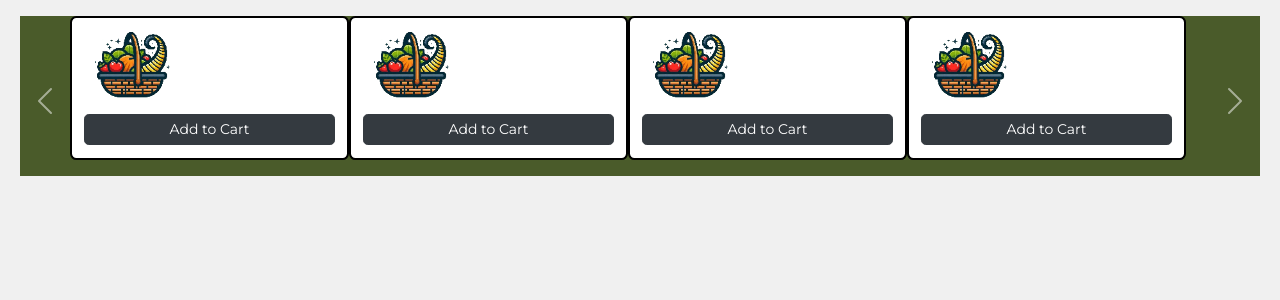
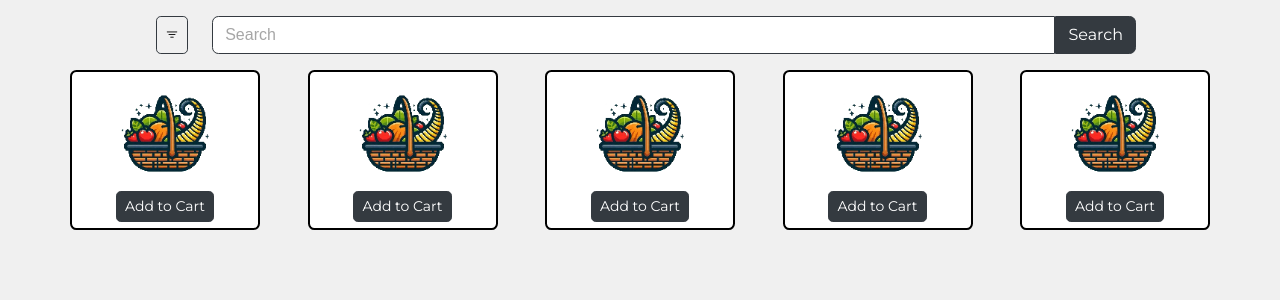
Before and after one commit to Goosum/Cornucopia190, a Flask app: page /search in a window 1280 px wide. Shown: the part 137-437 px from the top of the page. Run offline with Flask 3, Linux system fonts and the light colour scheme; some libraries are stand-ins or nearby versions.

Commit message:
search page template complete

```diff
--- a/templates/search.html
+++ b/templates/search.html
@@ -8,6 +8,7 @@
       <link rel="stylesheet" href="{{ url_for('static', filename='css/bootstrap.min.css') }}">
       <link rel="stylesheet" href="{{ url_for('static', filename='style.css') }}">
       <script src="https://cdn.jsdelivr.net/npm/bootstrap@5.3.0-alpha1/dist/js/bootstrap.bundle.min.js"></script>
+      <link rel="stylesheet" href="https://cdn.jsdelivr.net/npm/bootstrap-icons@1.5.0/font/bootstrap-icons.css">
       <style>
 
         /* Navbar */
@@ -41,6 +42,27 @@
           width: calc(100% - 100px);
           margin: 0 auto;
         }
+        .free-product {
+          height: 10rem;
+          border-style: solid;
+          border-color: black;
+          border-width: 2px;
+          margin: auto;
+        }
+        .free-product-l {
+          height: 10rem;
+          border-style: solid;
+          border-color: black;
+          border-width: 2px;
+          margin: 0px 0px 0px auto;
+        }
+        .free-product-f {
+          height: 10rem;
+          border-style: solid;
+          border-color: black;
+          border-width: 2px;
+          margin: 0px auto 0px 0px;
+        }
 
       </style>
 
@@ -72,6 +94,88 @@
           <i class="fas fa-shopping-cart"></i> 🛒 ( <span id="cart-counter">{{ session.get('cart_total', 0) }}</span>) </a>
       </div>
     </nav>
+
+    <div>
+      <form class="d-flex mx-auto" style="width:80%">
+        <button class="btn btn-sm border border-dark mx-auto" type="button" data-bs-toggle="offcanvas" data-bs-target="#filterOffCanvas"><i style="color:black" class="bi bi-filter"></i></button>
+        <input class="form-control border border-dark ms-auto" style="width:85%;border-radius: 0.4rem 0% 0% 0.4rem" placeholder="Search">
+        <button class="btn btn-dark" style="border-radius: 0% 0.4rem 0.4rem 0%" type="button">Search</button>
+      </form>
+    </div>
+
+    <!--OffCanvas Filter Body-->
+    <div class="offcanvas offcanvas-start" tab-index="-1" id="filterOffCanvas">
+      <div class="offcanvas-header">
+        <h4 class="offcanvas-title">Filters</h4>
+        <button type="button" class="btn-close" data-bs-dismiss="offcanvas"></button>
+      </div>
+      <div class="offcanvas-body">
+        <h6>Departments</h6>
+        <div class="form-check">
+          <input class="form-check-input border border-dark" type="checkbox">
+          <label class="form-check-label">
+            Bakery
+          </label>
+        </div>
+        <div class="form-check">
+          <input class="form-check-input border border-dark" type="checkbox">
+          <label class="form-check-label">
+            Dairy
+          </label>
+        </div>
+        <div class="form-check">
+          <input class="form-check-input border border-dark" type="checkbox">
+          <label class="form-check-label">
+            Meat
+          </label>
+        </div>
+        <div class="form-check">
+          <input class="form-check-input border border-dark" type="checkbox">
+          <label class="form-check-label">
+            Seafood
+          </label>
+        </div>
+        <div class="form-check">
+          <input class="form-check-input border border-dark" type="checkbox">
+          <label class="form-check-label">
+            Fruit
+          </label>
+        </div>
+        <div class="form-check">
+          <input class="form-check-input border border-dark" type="checkbox">
+          <label class="form-check-label">
+            Vegetables
+          </label>
+        </div>
+
+      </div>
+    </div>
+    <!-- Product List-->
+    <div class="container">
+      <div class="row">
+        <div class="col-2 card free-product-f d-flex align-items-center justify-content-center">
+          <img style="height:7rem;width:7rem" src="{{ url_for('static', filename='images/carouselplaceholder.png')}}">
+          <button class="btn btn-dark btn-sm">Add to Cart</button>
+        </div>
+        <div class="col-2 card free-product d-flex align-items-center justify-content-center">
+          <img style="height:7rem;width:7rem" src="{{ url_for('static', filename='images/carouselplaceholder.png')}}">
+          <button class="btn btn-dark btn-sm">Add to Cart</button>
+        </div>
+        <div class="col-2 card free-product d-flex align-items-center justify-content-center">
+          <img style="height:7rem;width:7rem" src="{{ url_for('static', filename='images/carouselplaceholder.png')}}">
+          <button class="btn btn-dark btn-sm">Add to Cart</button>
+        </div>
+        <div class="col-2 card free-product d-flex align-items-center justify-content-center">
+          <img style="height:7rem;width:7rem" src="{{ url_for('static', filename='images/carouselplaceholder.png')}}">
+          <button class="btn btn-dark btn-sm">Add to Cart</button>
+        </div>
+        <div class="col-2 card free-product-l d-flex align-items-center justify-content-center">
+          <img style="height:7rem;width:7rem" src="{{ url_for('static', filename='images/carouselplaceholder.png')}}">
+          <button class="btn btn-dark btn-sm">Add to Cart</button>
+        </div>
+      </div>
+    </div>
+    <!-- Product Carousel Template
     <div id="productCarousel" class="carousel slide" style="background-color:#4a5b2a;">
       <div class="carousel-inner center-inner-carousel">
         <div class="carousel-item active">
@@ -105,5 +209,6 @@
         <span class="carousel-control-next-icon" aria-hidden="true"></span>
       </a>
     </div>
+    -->
   </body>
 </html>
```
